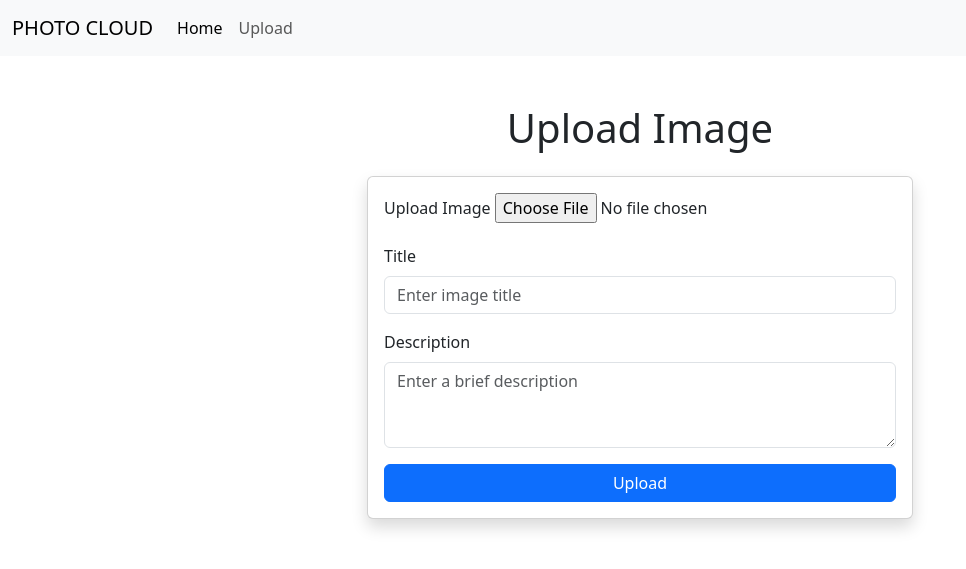
After one commit to ioncapita/photo-cloud, a Django app: page /upload/ in a window 1280 px wide. The commit adds this page. Shown: the top 569 px of the page, without its empty margins (0-966 px from the left). Run offline with Django 4.2, Linux system fonts and the light colour scheme.

Commit message:
project finished

```diff
--- a/commands.txt
+++ b/commands.txt
@@ -6,3 +6,6 @@ docker-compose run --rm app
 docker-compose up
 
 docker exec -it django_container /bin/bash
+inside of the last comand run
+python manage.py makemigrations photo_cloud
+python manage.py migrate
--- /dev/null
+++ b/photo_cloud/admin.py
@@ -0,0 +1,4 @@
+from django.contrib import admin
+from .models import Image
+
+admin.site.register(Image)
--- a/photo_cloud/asgi.py
+++ b/photo_cloud/asgi.py
@@ -11,6 +11,6 @@ import os
 
 from django.core.asgi import get_asgi_application
 
-os.environ.setdefault('DJANGO_SETTINGS_MODULE', 'photo_cloud.settings')
+os.environ.setdefault("DJANGO_SETTINGS_MODULE", "photo_cloud.settings")
 
 application = get_asgi_application()
--- /dev/null
+++ b/photo_cloud/forms.py
@@ -0,0 +1,26 @@
+from django import forms
+from .models import Image
+
+
+class ImageUploadForm(forms.ModelForm):
+    class Meta:
+        model = Image
+        fields = ["image", "title", "description"]
+        widgets = {
+            "title": forms.TextInput(
+                attrs={"class": "form-control", "placeholder": "Enter image title"}
+            ),
+            "description": forms.Textarea(
+                attrs={
+                    "class": "form-control",
+                    "placeholder": "Enter a brief description",
+                    "rows": 3,
+                }
+            ),
+        }
+
+
+class ImageForm(forms.ModelForm):
+    class Meta:
+        model = Image
+        fields = ["image", "title", "description"]
--- /dev/null
+++ b/photo_cloud/models.py
@@ -0,0 +1,10 @@
+from django.db import models
+
+
+class Image(models.Model):
+    image = models.ImageField(upload_to="images/")
+    title = models.CharField(max_length=100)
+    description = models.TextField(max_length=100)
+
+    def __str__(self):
+        return self.title
--- /dev/null
+++ b/photo_cloud/templates/base.html
@@ -0,0 +1,49 @@
+<!DOCTYPE html>
+<html lang="en">
+<head>
+    <meta charset="UTF-8">
+    <meta name="viewport" content="width=device-width, initial-scale=1.0">
+    <meta name="csrf-token" content="{{ csrf_token }}">
+    <title>{% block title %}Photo Cloud{% endblock %}</title>
+    <link href="https://cdn.jsdelivr.net/npm/bootstrap@5.3.3/dist/css/bootstrap.min.css" rel="stylesheet">
+</head>
+<body>
+    <nav class="navbar navbar-expand-lg navbar-light bg-light">
+        <div class="container-fluid">
+            <a class="navbar-brand" href="#">PHOTO CLOUD</a>
+            <button class="navbar-toggler" type="button" data-bs-toggle="collapse" data-bs-target="#navbarNav" aria-controls="navbarNav" aria-expanded="false" aria-label="Toggle navigation">
+                <span class="navbar-toggler-icon"></span>
+            </button>
+            <div class="collapse navbar-collapse" id="navbarNav">
+                <ul class="navbar-nav me-auto mb-2 mb-lg-0">
+                    <li class="nav-item">
+                        <a class="nav-link active" aria-current="page" href="{% url 'home' %}">Home</a>
+                    </li>
+                    <li class="nav-item">
+                        <a class="nav-link" href="{% url 'upload' %}">Upload</a>
+                    </li>
+                </ul>
+            </div>
+        </div>
+    </nav>
+
+    <main>
+        {% block content %}{% endblock %}
+    </main>
+
+    {% block messages %}
+    {% if messages %}
+    <div class="container mt-3">
+        {% for message in messages %}
+        <div class="alert alert-success">
+            {{ message }}
+        </div>
+        {% endfor %}
+    </div>
+    {% endif %}
+    {% endblock %}
+
+    <script src="https://cdn.jsdelivr.net/npm/bootstrap@5.3.3/dist/js/bootstrap.bundle.min.js"></script>
+    {% block extra_scripts %}{% endblock %}
+</body>
+</html>
--- /dev/null
+++ b/photo_cloud/templates/upload.html
@@ -0,0 +1,35 @@
+{% extends 'base.html' %}
+
+{% block title %}Upload Image | Photo Cloud{% endblock %}
+
+{% block content %}
+<div class="container py-5">
+    <h1 class="text-center mb-4">Upload Image</h1>
+    <div class="row justify-content-center">
+        <div class="col-md-6">
+            <div class="card shadow">
+                <div class="card-body">
+                    <form method="post" enctype="multipart/form-data">
+                        {% csrf_token %}
+                        <div class="mb-3">
+                            <label for="id_image" class="form-label">Upload Image</label>
+                            {{ form.image }}
+                        </div>
+                        <div class="mb-3">
+                            <label for="id_title" class="form-label">Title</label>
+                            {{ form.title }}
+                        </div>
+                        <div class="mb-3">
+                            <label for="id_description" class="form-label">Description</label>
+                            {{ form.description }}
+                        </div>
+                        <div class="d-grid">
+                            <button type="submit" class="btn btn-primary">Upload</button>
+                        </div>
+                    </form>
+                </div>
+            </div>
+        </div>
+    </div>
+</div>
+{% endblock %}
--- a/photo_cloud/urls.py
+++ b/photo_cloud/urls.py
@@ -14,12 +14,21 @@ Including another URLconf
     1. Import the include() function: from django.urls import include, path
     2. Add a URL to urlpatterns:  path('blog/', include('blog.urls'))
 """
+
 from django.contrib import admin
 from django.urls import path
-
+from django.conf import settings
+from django.conf.urls.static import static
 from . import views
 
 urlpatterns = [
-    path('admin/', admin.site.urls),
-    path('', views.home, name='home'),
+    path("admin/", admin.site.urls),
+    path("", views.home, name="home"),
+    path("upload/", views.upload_image, name="upload"),
+    path("image/<int:pk>/", views.image_detail, name="image_detail"),
+    path("image/edit/<int:pk>/", views.edit_image, name="image_edit"),
+    path("image/delete/<int:pk>/", views.delete_image, name="image_delete"),
 ]
+
+if settings.DEBUG:
+    urlpatterns += static(settings.MEDIA_URL, document_root=settings.MEDIA_ROOT)
--- a/photo_cloud/views.py
+++ b/photo_cloud/views.py
@@ -1,4 +1,45 @@
-from django.shortcuts import render
+from django.shortcuts import render, redirect, get_object_or_404
+from .forms import ImageUploadForm, ImageForm
+from .models import Image
+from django.contrib import messages
+
 
 def home(request):
-    return render(request, 'index.html')
+    images = Image.objects.all()
+    return render(request, "index.html", {"images": images})
+
+
+def upload_image(request):
+    if request.method == "POST":
+        form = ImageUploadForm(request.POST, request.FILES)
+        if form.is_valid():
+            form.save()
+            return redirect("home")
+    else:
+        form = ImageUploadForm()
+    return render(request, "upload.html", {"form": form})
+
+
+def image_detail(request, pk):
+    image = get_object_or_404(Image, pk=pk)  # Fetch the image by its primary key
+    return render(request, "image_detail.html", {"image": image})
+
+
+def edit_image(request, pk):
+    image = get_object_or_404(Image, pk=pk)
+    if request.method == "POST":
+        form = ImageForm(request.POST, request.FILES, instance=image)
+        if form.is_valid():
+            form.save()
+            messages.success(request, "Image updated successfully!")
+            return redirect("home")
+    else:
+        form = ImageForm(instance=image)
+    return render(request, "image_edit.html", {"form": form, "image": image})
+
+
+def delete_image(request, pk):
+    image = get_object_or_404(Image, pk=pk)
+    image.delete()
+    messages.success(request, "Image deleted successfully!")
+    return redirect("home")
--- a/photo_cloud/wsgi.py
+++ b/photo_cloud/wsgi.py
@@ -11,6 +11,6 @@ import os
 
 from django.core.wsgi import get_wsgi_application
 
-os.environ.setdefault('DJANGO_SETTINGS_MODULE', 'photo_cloud.settings')
+os.environ.setdefault("DJANGO_SETTINGS_MODULE", "photo_cloud.settings")
 
 application = get_wsgi_application()
--- a/requirements.txt
+++ b/requirements.txt
@@ -2,3 +2,4 @@ asgiref==3.8.1
 Django==5.1.4
 sqlparse==0.5.3
 psycopg2-binary==2.9.10
+pillow==11.0.0
```
Also changed, not shown: photo_cloud/settings.py (+45 -41 lines), photo_cloud/templates/image_detail.html (added, +18 -0 lines), photo_cloud/templates/image_edit.html (added, +25 -0 lines), photo_cloud/templates/index.html (+34 -1 lines), README.md (added), photo_cloud/migrations/0001_initial.py (added), photo_cloud/migrations/__init__.py (added), 2 other files.
